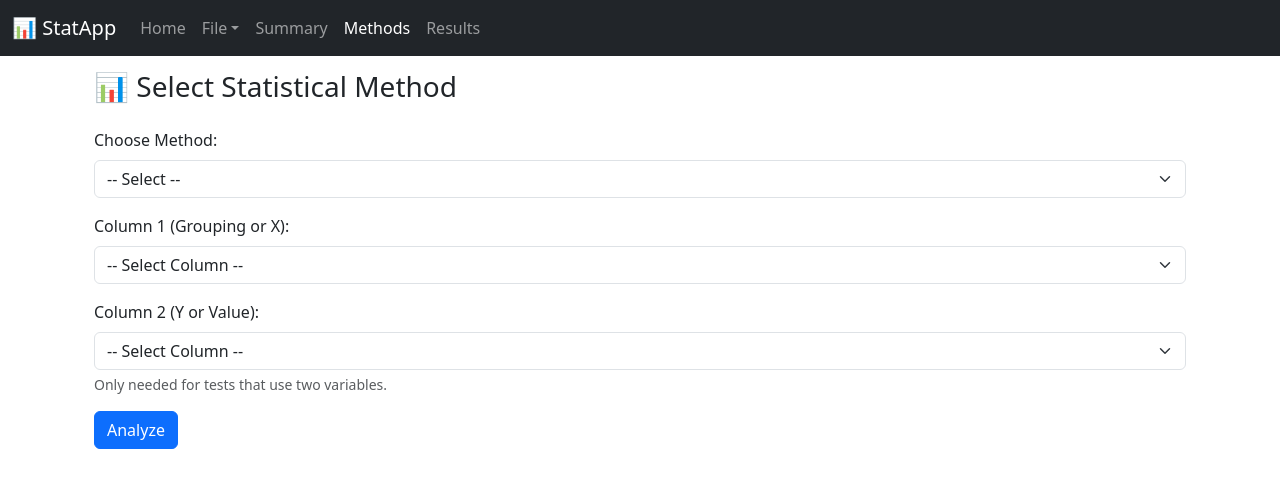
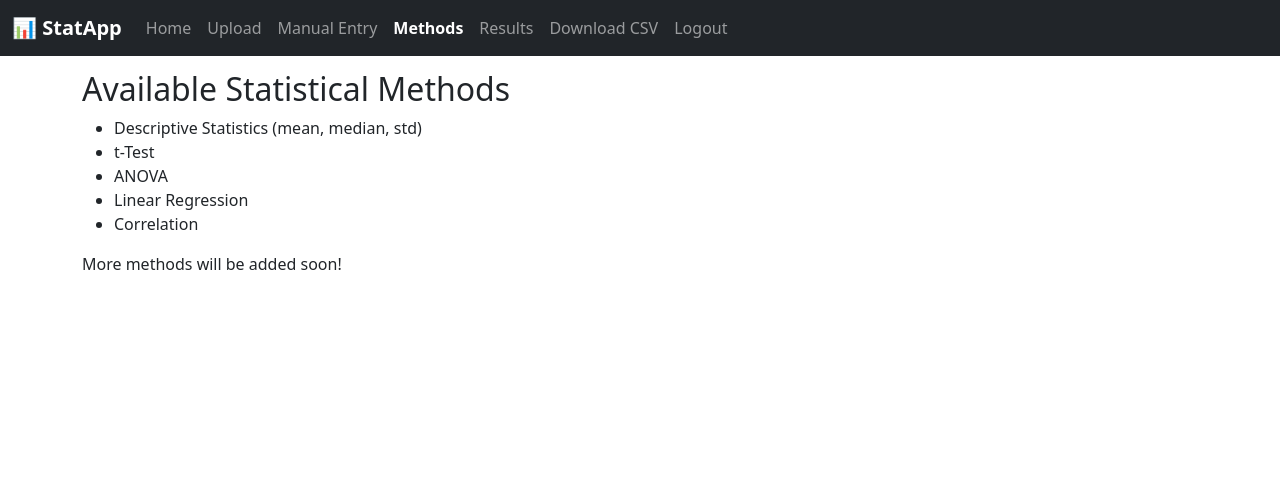
Before and after one commit to Kidanedg/stat-decision-maker, a Flask app: page /methods in a window 1280 px wide. Shown: the top 488 px of the page. Run offline with Flask 3, Linux system fonts and the light colour scheme; a user stored in the database is signed in.

Commit message:
Update methods.html

```diff
--- a/templates/methods.html
+++ b/templates/methods.html
@@ -1,43 +1,12 @@
-{% extends "layout.html" %}
+{% extends "base.html" %}
 {% block content %}
-<div class="container">
-  <h3>📊 Select Statistical Method</h3>
-  <form method="post" class="mt-4">
-    <div class="mb-3">
-      <label for="method" class="form-label">Choose Method:</label>
-      <select name="method" id="method" class="form-select" required>
-        <option value="">-- Select --</option>
-        <option value="t-test">t-Test (2 groups)</option>
-        <option value="anova">One-Way ANOVA</option>
-        <option value="regression">Linear Regression</option>
-        <option value="correlation">Correlation</option>
-        <option value="chi-square">Chi-Square Test</option>
-        <option value="timeseries">Time Series Plot</option>
-      </select>
-    </div>
-
-    <div class="mb-3">
-      <label for="col1" class="form-label">Column 1 (Grouping or X):</label>
-      <select name="col1" id="col1" class="form-select" required>
-        <option value="">-- Select Column --</option>
-        {% for col in columns %}
-          <option value="{{ col }}">{{ col }}</option>
-        {% endfor %}
-      </select>
-    </div>
-
-    <div class="mb-3">
-      <label for="col2" class="form-label">Column 2 (Y or Value):</label>
-      <select name="col2" id="col2" class="form-select">
-        <option value="">-- Select Column --</option>
-        {% for col in columns %}
-          <option value="{{ col }}">{{ col }}</option>
-        {% endfor %}
-      </select>
-      <div class="form-text">Only needed for tests that use two variables.</div>
-    </div>
-
-    <button type="submit" class="btn btn-primary">Analyze</button>
-  </form>
-</div>
+<h2>Available Statistical Methods</h2>
+<ul>
+  <li>Descriptive Statistics (mean, median, std)</li>
+  <li>t-Test</li>
+  <li>ANOVA</li>
+  <li>Linear Regression</li>
+  <li>Correlation</li>
+</ul>
+<p>More methods will be added soon!</p>
 {% endblock %}
```
